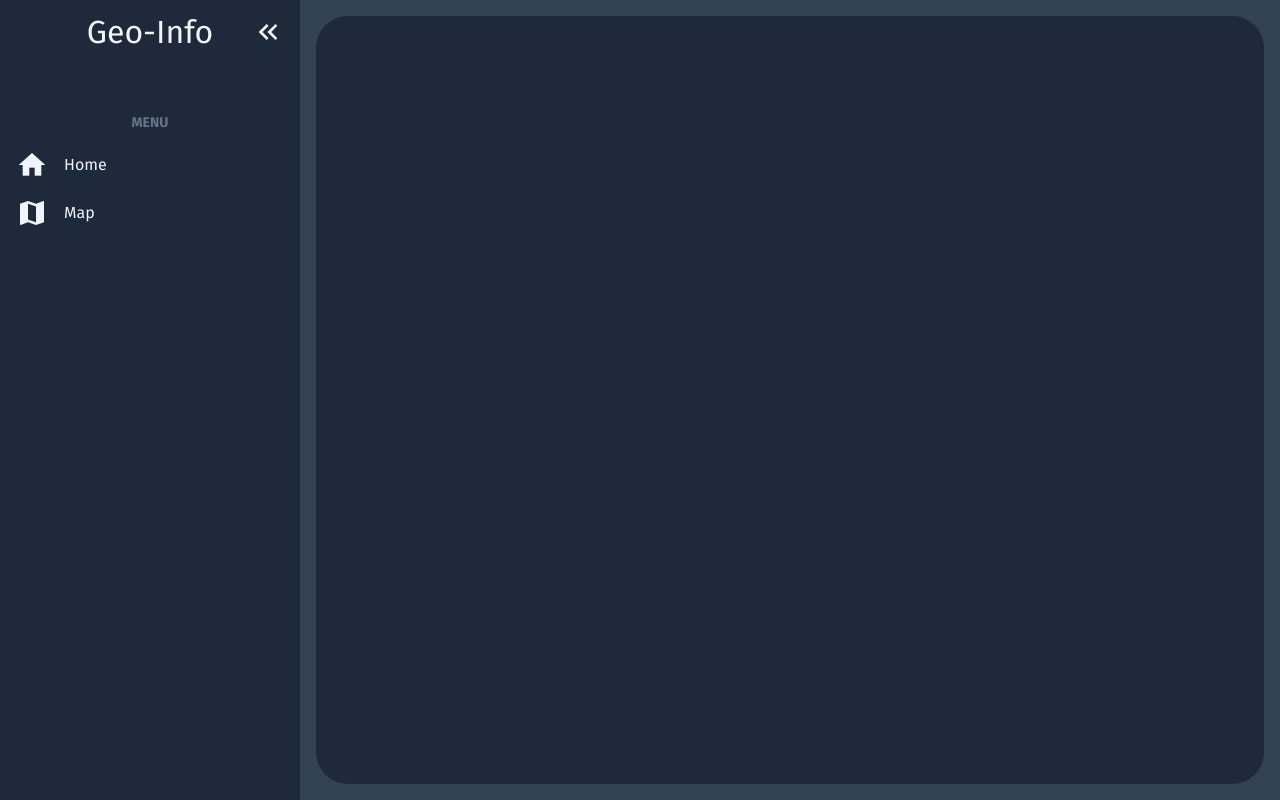
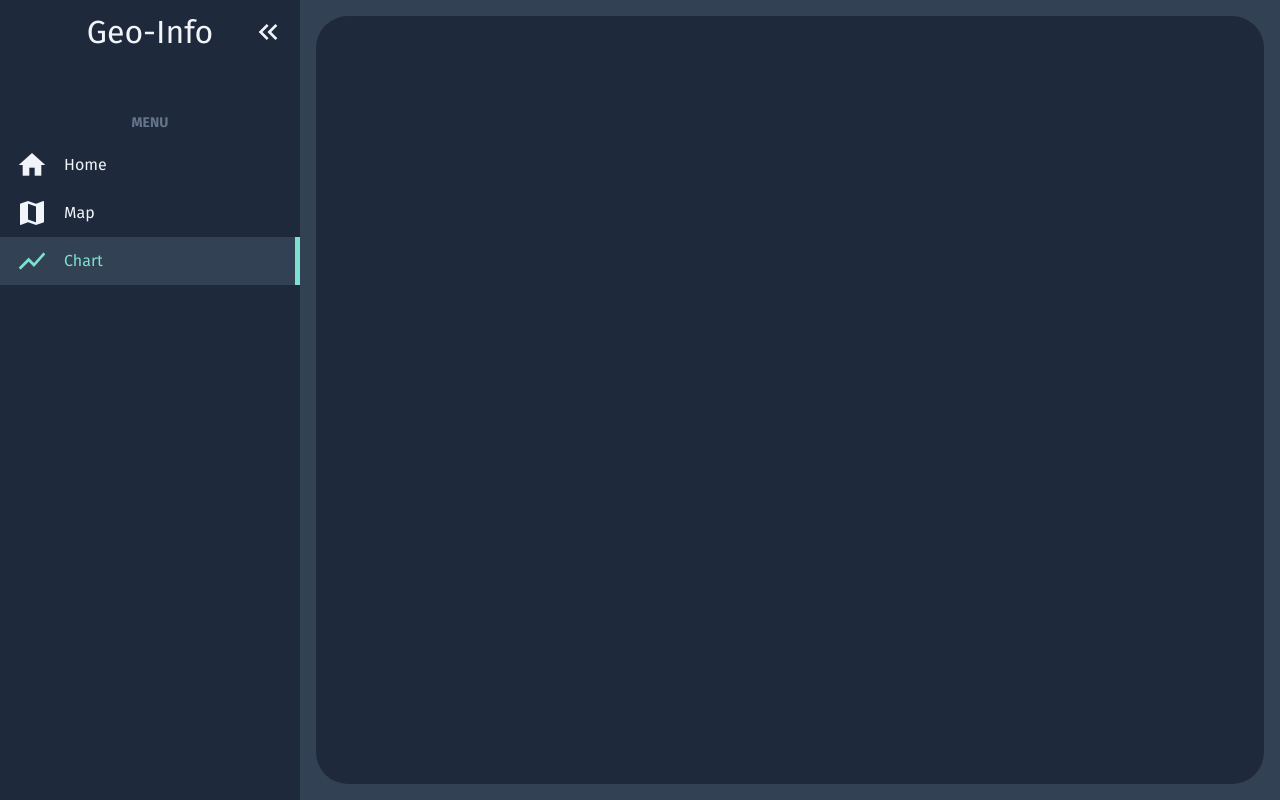
Before and after one commit to SimonDaraf/WT2, a Vue app: page /chart in a window 1280 px wide. Both pictures are taken after a click on the button "keyboard_double_arrow_right". Built offline with nearby package versions, Linux system fonts and the light colour scheme; a web font is replaced by a local one.

Commit message:
Define chart view

```diff
--- a/src/components/Sidebar.vue
+++ b/src/components/Sidebar.vue
@@ -17,6 +17,10 @@
       <router-link class="button" to="/map">
         <span class="material-icons">map</span>
         <span class="text">Map</span>
+      </router-link>
+      <router-link class="button" to="/chart">
+        <span class="material-icons">show_chart</span>
+        <span class="text">Chart</span>
       </router-link>
     </div>
   </aside>
--- a/src/router/index.js
+++ b/src/router/index.js
@@ -1,6 +1,7 @@
 import { createRouter, createWebHistory } from 'vue-router'
 import Home from '../views/Home.vue'
 import Map from '../views/Map.vue'
+import Chart from '../views/Chart.vue'
 
 const router = createRouter({
   history: createWebHistory(),
@@ -12,6 +13,10 @@ const router = createRouter({
     {
       path: '/map',
       component: Map
+    },
+    {
+      path: '/chart',
+      component: Chart
     }
   ]
 })
--- /dev/null
+++ b/src/views/Chart.vue
@@ -0,0 +1,3 @@
+<template>
+
+</template>
```
Also changed, not shown: theme.txt (deleted).
